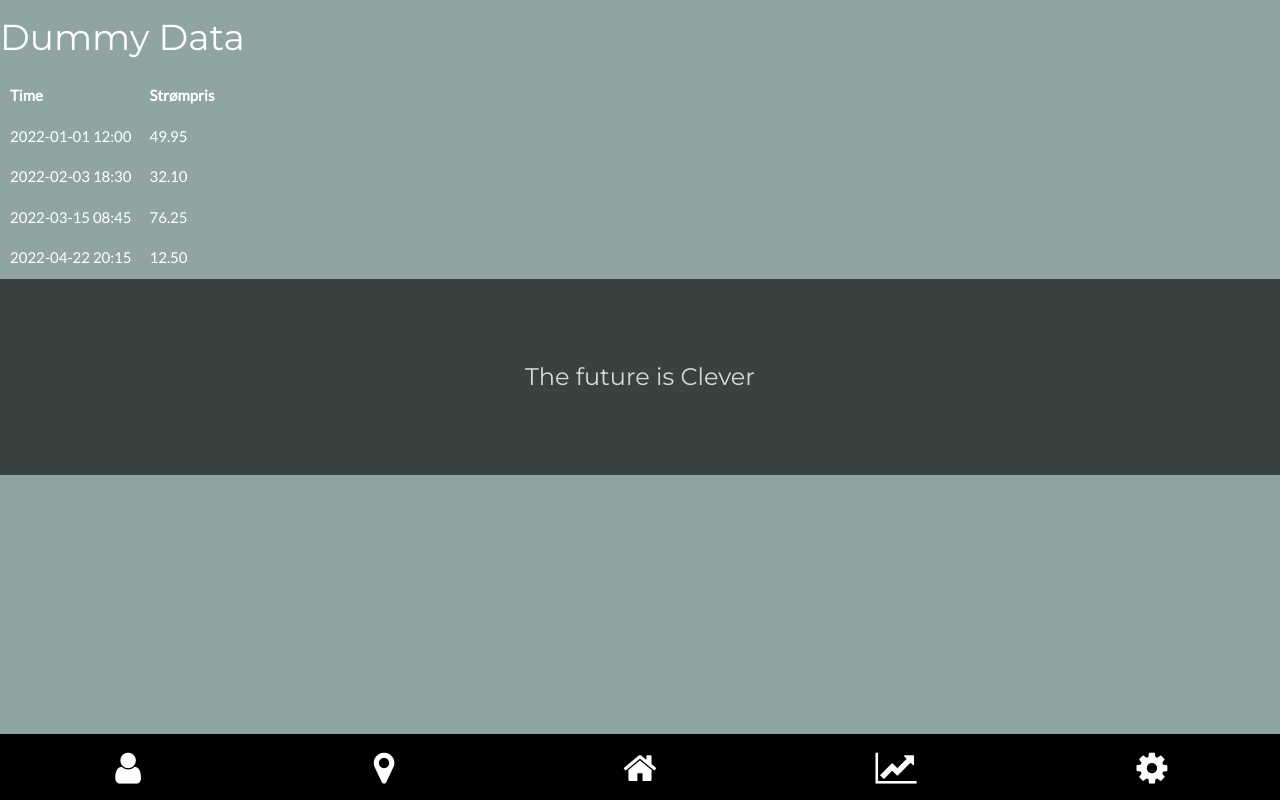
After one commit to Andreasschioett/Clever, a Flask app: a page that uses templates/base.html in a window 1280 px wide. The commit adds this page. Run offline with Flask 3, Linux system fonts and the light colour scheme.

Commit message:
alot of random tings

```diff
--- a/app.py
+++ b/app.py
@@ -18,5 +18,16 @@
 def Profile():
     return render_template("Profile.html")
 
+
+@app.route("/Overblik")
+def Overblik():
+    return render_template("Overblik.html")
+
+@app.route("/strømpris")
+def strømpris():
+    return render_template("strømpris.html")
+@app.route("/co2udledning")
+def co2udledning():
+    return render_template("co2udledning.html")
 if __name__ == '__main__':
     app.run(debug=True)
--- a/static/style.css
+++ b/static/style.css
@@ -235,28 +235,25 @@
 .w3-border-pale-red,.w3-hover-border-pale-red:hover{border-color:#ffe7e7!important}.w3-border-pale-green,.w3-hover-border-pale-green:hover{border-color:#e7ffe7!important}
 .w3-border-pale-yellow,.w3-hover-border-pale-yellow:hover{border-color:#ffffcc!important}.w3-border-pale-blue,.w3-hover-border-pale-blue:hover{border-color:#e7ffff!important}
 
-/* Create a icon bar that stays at bottom of screen  */
+
 .icon-bar {
-    position: fixed; /* Fixed/sticky position */
-    bottom: 0; /* Place the bar at the bottom of the page */
-    width: 100%; /* Full-width */
-    background-color: #555; /* Dark-grey background */
-    overflow: auto; /* Overflow due to float */
+    position: fixed;
+    bottom: 0;
+    width: 100%;
+    background-color: #555;
+    overflow: auto; /* hvad gør det her overhovedet*/
 }
 .icon-bar a {
-    float: left; /* Float links side by side */
-    width: 20%; /* Full-width */
-    text-align: center; /* Centered text */
-    padding: 12px 0; /* Add some padding */
-    transition: all 0.3s ease; /* Add transition for hover effects */
-    color: white; /* White text color */
-    font-size: 36px; /* Increase font size */
+    float: left;
+    width: 20%;
+    text-align: center;
+    padding: 6px 0;
+    color: white;
+    font-size: 36px;
 }
-/* changs background colour when you hover over buttons */
 .icon-bar a:hover {
-    background-color: #791f1f; /* Add a hover color */
+    background-color: gray;
 }
-/* ændre på bagrundsfarven på icon baren*/
 .icon-bar {
     background-color: #000;
 }
@@ -264,6 +261,14 @@
     text-align: center;
     color: white;
 }
+.profilecontainer {
+    text-align: center;
+    color: black;
+    background-color: white;
+    max-width: 200px !important;
+    margin: auto;
+
+}
 img {
   display: block;
   margin: auto;
--- a/templates/Settings.html
+++ b/templates/Settings.html
@@ -1,5 +1,7 @@
 {% extends "base.html" %}
 
 {% block content %}
+<body style="background-color: #34605C">
 
+    <div class="container">
 {% endblock %}
--- a/templates/base.html
+++ b/templates/base.html
@@ -17,6 +17,8 @@
 </head>
 
 <body>
+    <body style="background : #90a4a4;">
+    <body text = white>
     {% block content %}
     {% endblock %}
     {% include "iconbar.html"%}
--- a/templates/iconbar.html
+++ b/templates/iconbar.html
@@ -4,7 +4,7 @@
   <a class="active" href="Profile"><i class="fa fa-user" aria-hidden="true"></i></a>
   <a href="#"><i class="fa fa-map-marker" aria-hidden="true"></i></a>
   <a href="menu"><i class="fa fa-home" aria-hidden="true"></i></a>
-  <a href="#"><i class="fa fa-line-chart" aria-hidden="true"></i></a>
+  <a href="Overblik"><i class="fa fa-line-chart" aria-hidden="true"></i></a>
   <a href="Settings"><i class="fa fa-cog" aria-hidden="true"></i></a>
 </div>
 
--- /dev/null
+++ b/templates/strømpris.html
@@ -0,0 +1,43 @@
+{% extends "base.html"%}
+
+{% block content%}
+
+
+<style>
+    td, th {
+        padding: 8px;
+        text-align: left;
+    }
+    td:first-child {
+        width: 30%;
+    }
+</style>
+<!--TD = Table data & TR = table row TH = Table header, first chilkd er det første TH kollone -->
+
+<body>
+    <h1>Dummy Data</h1>
+    <table>
+        <tr>
+            <th>Time</th>
+            <th>Strømpris</th>
+        </tr>
+        <tr>
+            <td>2022-01-01 12:00</td>
+            <td>49.95</td>
+        </tr>
+        <tr>
+            <td>2022-02-03 18:30</td>
+            <td>32.10</td>
+        </tr>
+        <tr>
+            <td>2022-03-15 08:45</td>
+            <td>76.25</td>
+        </tr>
+        <tr>
+            <td>2022-04-22 20:15</td>
+            <td>12.50</td>
+        </tr>
+    </table>
+</body>
+
+{% endblock %}
```
Also changed, not shown: templates/Overblik.html (added, +15 -0 lines), templates/Profile.html (+41 -0 lines), templates/co2udledning.html (added, +46 -0 lines), templates/index.html (+4 -3 lines), templates/menu.html (line endings or trailing spaces).
